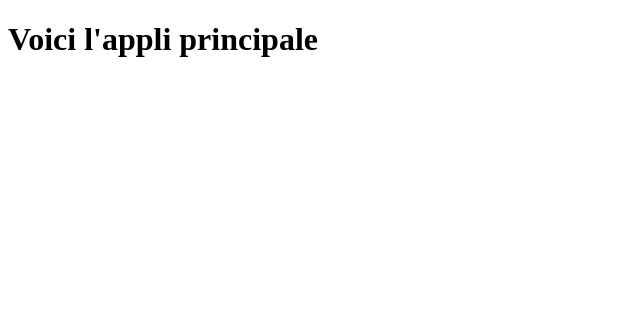
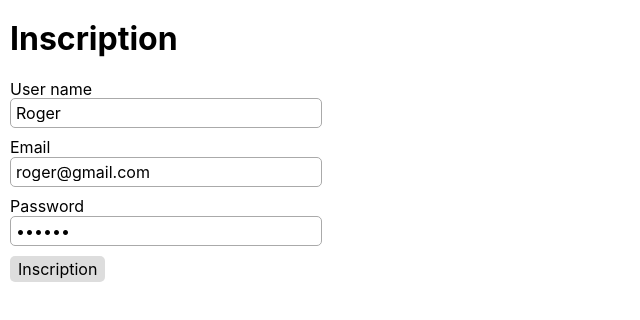
Before and after one commit to aromot/canikickit_main_app, a React app: page / in a window 1280 px wide. Shown: the top 320 px of the page, without its empty margins (0-640 px from the left). Built offline with nearby package versions, Linux system fonts and the light colour scheme; the HTML template or start-up script is replaced by a standard one.

Commit message:
Added user form register.

```diff
--- a/package.json
+++ b/package.json
@@ -25,18 +25,23 @@
     "@babel/core": "^7.10.3",
     "@babel/preset-env": "^7.10.3",
     "@babel/preset-react": "^7.10.1",
+    "@emotion/core": "^10.0.28",
     "axios": "^0.19.2",
     "babel-loader": "^8.1.0",
     "babel-polyfill": "^6.26.0",
     "bootstrap": "^4.5.0",
     "clean-webpack-plugin": "^3.0.0",
+    "css-loader": "^3.6.0",
     "dotenv-webpack": "^1.8.0",
+    "emotion": "^10.0.27",
     "html-loader": "^1.1.0",
     "html-webpack-plugin": "^4.3.0",
+    "normalize.css": "^8.0.1",
     "react": "^16.13.1",
     "react-bootstrap": "^1.0.1",
     "react-dom": "^16.13.1",
     "react-router-dom": "^5.2.0",
+    "style-loader": "^1.2.1",
     "webpack": "^4.43.0",
     "webpack-cli": "^3.3.12",
     "webpack-dev-server": "^3.11.0",
--- a/src/components/App.jsx
+++ /dev/null
@@ -1,14 +0,0 @@
-import React, { useEffect } from 'react';
-
-const App = () => {
-
-  useEffect(() => {
-
-  }, []);
-
-  return (
-    <h1>Voici l'appli principale</h1>
-  );
-}
-
-export default App;
--- /dev/null
+++ b/src/components/App/App.jsx
@@ -0,0 +1,38 @@
+import React, { useEffect } from 'react';
+import Backend from '../../lib/Backend';
+import Axios from 'axios';
+import { Global } from '@emotion/core';
+import globalStyle from './global-style';
+import style from './style';
+import "normalize.css";
+import FormRegister from '../../domains/Users/FormRegister/FormRegister';
+
+const App = () => {
+
+  async function init() {
+    const url = Backend.getInitData().initRoute
+    try {
+      const response = await Axios.get(url);
+      console.log(response.data);
+      Backend.setRoutes(response.data.routes);
+    } catch (error) {
+      console.error(error);
+      throw error;
+    }
+  }
+
+  useEffect(() => {
+    init();
+  }, []);
+
+  return (
+    <>
+      <Global styles={globalStyle} />
+      <div className={style}>
+        <FormRegister />
+      </div>
+    </>
+  );
+}
+
+export default App;
--- /dev/null
+++ b/src/components/App/global-style.js
@@ -0,0 +1,21 @@
+export default {
+  body: {
+    fontFamily: '-apple-system,BlinkMacSystemFont,"Segoe UI",Roboto,"Helvetica Neue",Arial,"Noto Sans",sans-serif,"Apple Color Emoji","Segoe UI Emoji","Segoe UI Symbol","Noto Color Emoji"'
+  },
+  '.btn': {
+    padding: '.25rem .5rem',
+    borderRadius: 5,
+    border: 0,
+    backgroundColor: '#dddddd'
+  },
+  '.form-group': {
+    marginBottom: 10,
+    '.form-control': {
+      display: 'block',
+      border: '1px solid #aaa',
+      borderRadius: 5,
+      padding: 5,
+      width: '100%'
+    }
+  }
+}
--- /dev/null
+++ b/src/components/App/style.js
@@ -0,0 +1,5 @@
+import {css} from 'emotion';
+
+export default css`
+  margin: 10px;
+`
--- /dev/null
+++ b/src/domains/Users/FormRegister/FormRegister.jsx
@@ -0,0 +1,53 @@
+import React, { useState } from 'react';
+import Backend from '../../../lib/Backend';
+import Axios from 'axios';
+
+const FormRegister = () => {
+
+  const [state, setState] = useState({
+    username: 'Roger',
+    email: 'roger@gmail.com',
+    password: 'azerty'
+  });
+
+  const Input = ({label, name, type='text'}) => {
+    return (
+      <div className="form-group">
+        <label>{label}</label>
+        <input
+          value={state[name]} type={type} className="form-control" onChange={evt => {
+          setState({...state, ...{[name]: evt.target.value}})
+        }} />
+      </div>
+    )
+  };
+
+  async function submitForm(evt) {
+    evt.preventDefault();
+    try {
+      const url = Backend.getRoute('users.register')
+      const response = await Axios.post(url);
+      console.log(response.data);
+    } catch (error) {
+      console.error(error);
+    }
+  }
+
+  return (
+    <form style={{width: 300}}>
+      <h1>Inscription</h1>
+
+      <Input label="User name" name="username" />
+
+      <Input label="Email" type="email" name="email" />
+
+      <Input label="Password" type="password" name="password" />
+
+      <div>
+        <button type="submit" className="btn" onClick={submitForm}>Inscription</button>
+      </div>
+    </form>
+  );
+}
+
+export default FormRegister;
--- a/src/index.js
+++ b/src/index.js
@@ -1,7 +1,7 @@
 import 'babel-polyfill';
 import React from 'react';
 import ReactDOM from 'react-dom';
-import App from './components/App';
+import App from './components/App/App';
 
 console.log("Running Main App (mode="+process.env.ENV+")");
 
--- /dev/null
+++ b/src/lib/Backend.js
@@ -0,0 +1,27 @@
+let routes = {};
+let data = window.hasOwnProperty('CIKI_inputs') ? CIKI_inputs : {};
+
+export default {
+  getInitData() {
+    return data;
+  },
+  setData(_data) {
+    data = { ...data, ..._data };
+  },
+  setRoutes(_routes) {
+    routes = _routes;
+  },
+  getRoute(id, context) {
+    if (!routes[id])
+      throw new Error(`The route ID "${id}" does not exist.`);
+
+    let route = routes[id];
+
+    if (context) {
+      for (const k in context)
+        route = route.replace(`%${k}%`, context[k]);
+    }
+
+    return route;
+  }
+}
--- a/webpack.common.js
+++ b/webpack.common.js
@@ -37,11 +37,7 @@ const getEntry = name => {
   return entry;
 };
 
-const getOutputPath = () => {
-  return path.resolve('../../backend/public/assets/main_app');
-};
-
-const getOutput = env => {
+const getOutput = (appName, env) => {
   switch (env) {
     case 'dev':
       return {
@@ -53,8 +49,8 @@ const getOutput = env => {
 
     case 'prod':
       return {
-        path: getOutputPath(),
-        publicPath: '/assets/admin/writer_content_manager/',
+        path: path.resolve('../../backend/public/assets/' + appName),
+        publicPath: '/assets/' + appName + '/',
         filename: '[name].[chunkhash].js',
         chunkFilename: '[name].[chunkhash].js'
       };
@@ -175,7 +171,7 @@ const getOptimization = () => {
 const getConfig = (appName, env) => {
   return {
     entry: getEntry(appName),
-    output: getOutput(env),
+    output: getOutput(appName, env),
     module: getLoaders(),
     plugins: getPlugins(env),
     resolve: getResolvers(),
```
Also changed, not shown: 1 other file (tests, documents, lock files or other folders).
